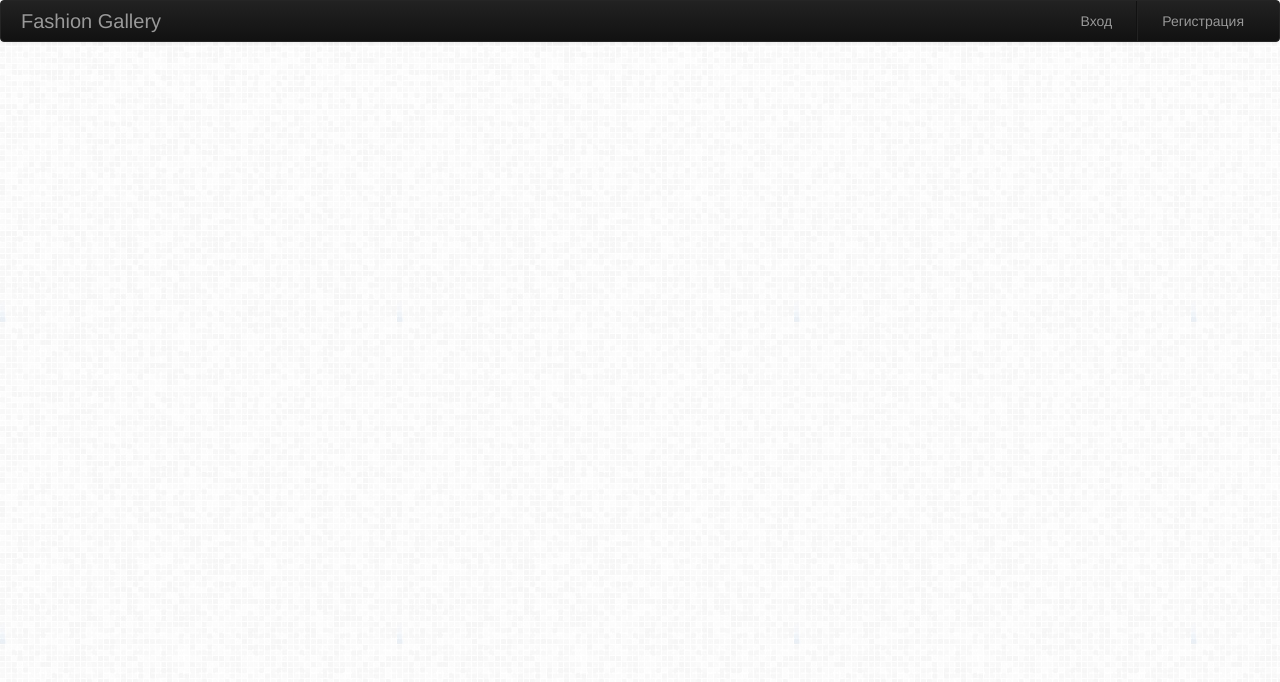
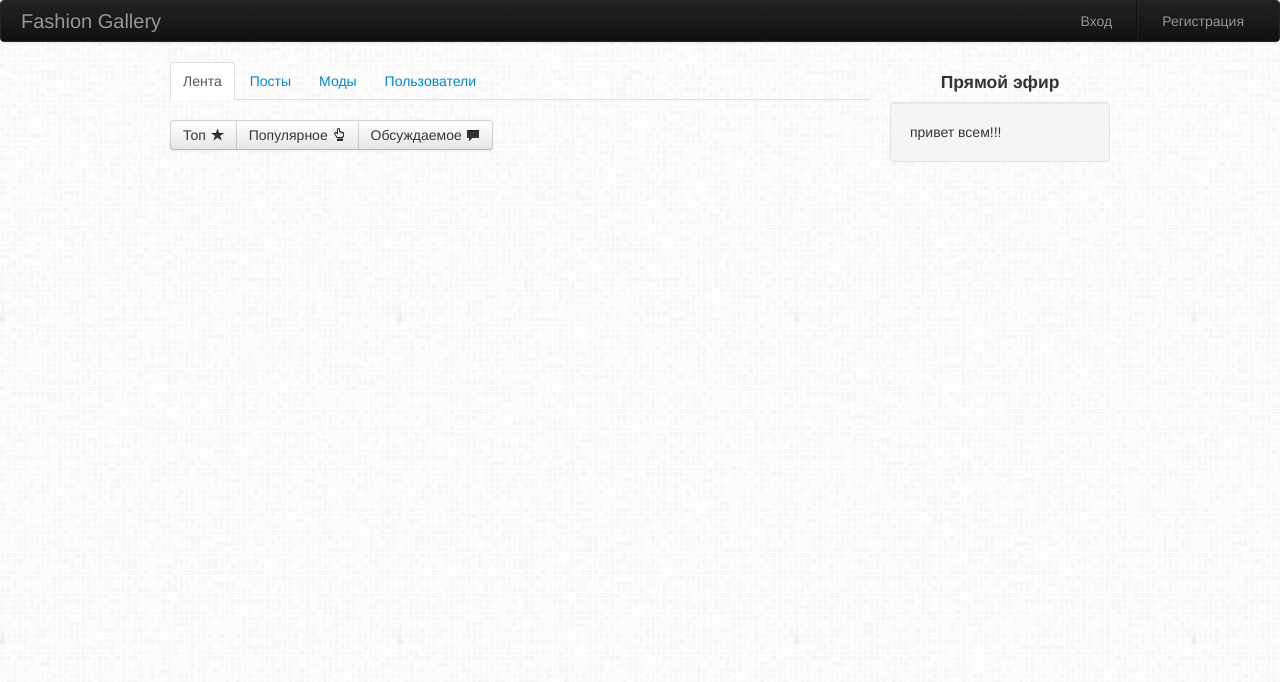
Before and after one commit to rishaegorova/fashion_gallery, a plain HTML site: page index.html in a window 1280 px wide. Drawn offline with Linux system fonts and the light colour scheme.

Commit message:
Добавлена общая разметка и основная навигация

```diff
--- a/index.html
+++ b/index.html
@@ -5,7 +5,7 @@
         <meta charset="utf-8">
         <link rel="stylesheet" href="css/bootstrap.min.css">
     </head>
-    <body style="background: url('images/background.png')">
+    <body style="background: url('img/background.png')">
         <div class="navbar navbar-inverse">
             <div class="navbar-inner">
                 <a class="brand" href="#">Fashion Gallery</a>
@@ -16,5 +16,38 @@
                 </ul>
             </div>
         </div>
+
+	<div class="container">
+	  <div class="row">
+	    <div class="span9">
+	      <ul class="nav nav-tabs">
+	        <li class="active">
+		  <a href="#">Лента</a>
+		</li>
+	        <li>
+		  <a href="#">Посты</a>
+		</li>
+	        <li>
+		  <a href="#">Моды</a>
+		</li>
+	        <li>
+		  <a href="#">Пользователи</a>
+		</li>
+	      </ul>
+
+	      <div class="btn-group">
+	        <a href="#" class="btn">Топ <i class="icon-star"></i></a>
+	        <a href="#" class="btn">Популярное <i class="icon-hand-up"></i></a>
+	        <a href="#" class="btn">Обсуждаемое <i class="icon-comment"></i></a>
+	      </div>
+	    </div>
+
+	    <div class="span3">
+	      <h4 style="text-align: center;">Прямой эфир</h4>
+		<div class="well">привет всем!!!
+		</div>
+	    </div>
+	  </div>
+	</div>
     </body>
 </html>
```
Also changed, not shown: img/background.png (renamed from images/background.png), img/glyphicons-halflings.png (added).
